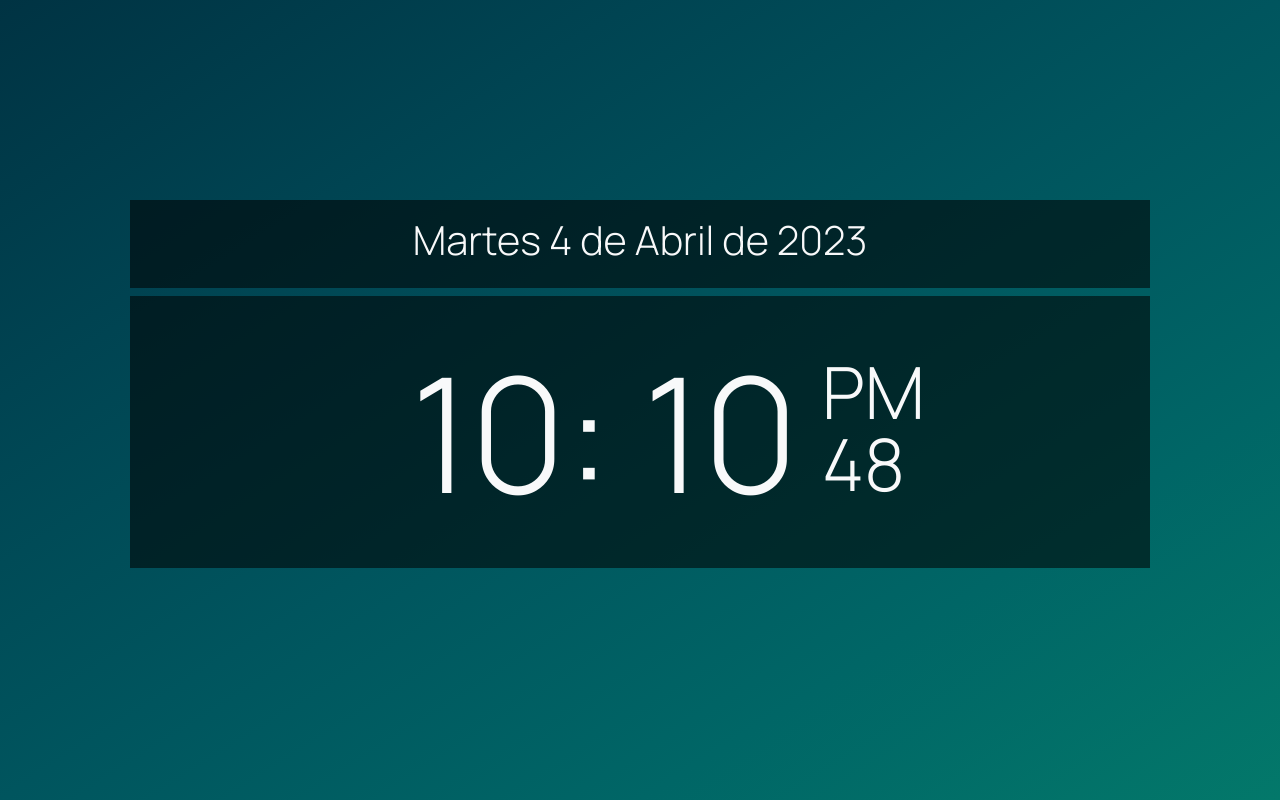
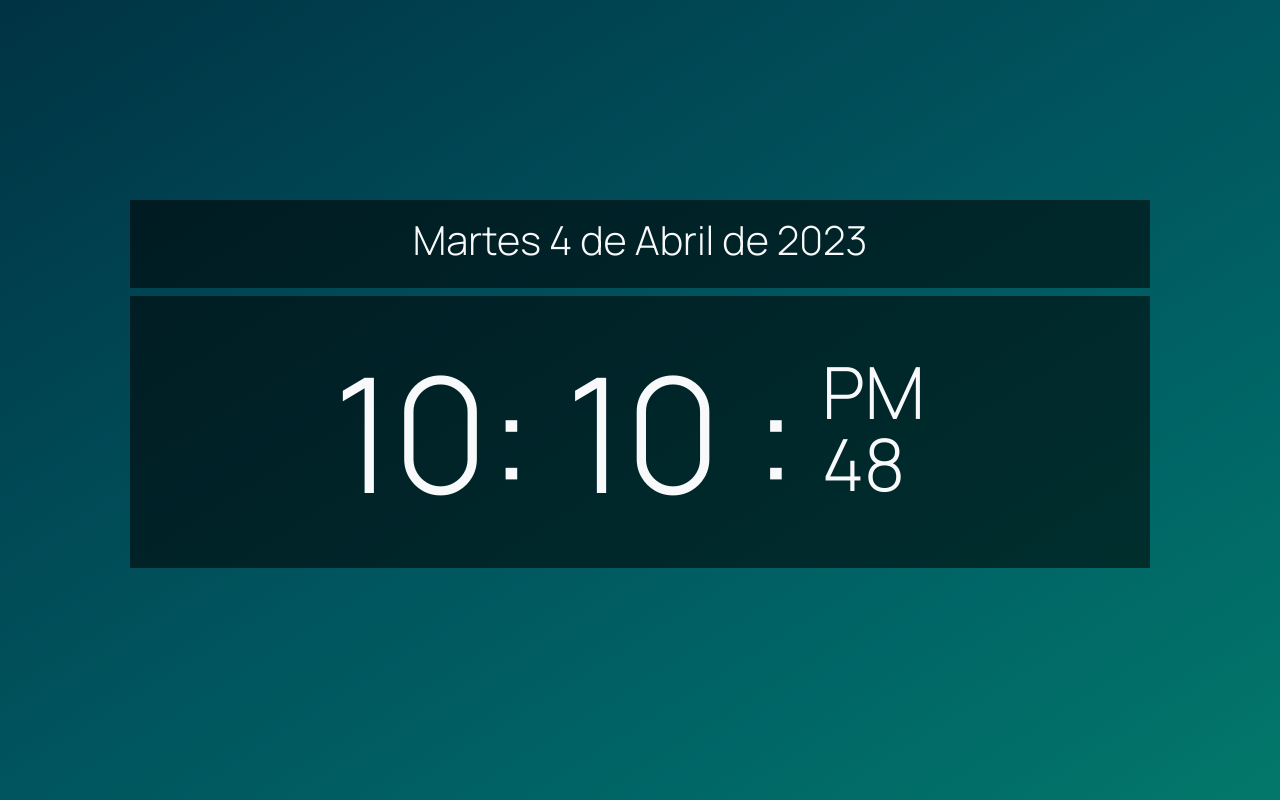
Before and after one commit to LeooQuipildor/Ejercicio4-Reloj, a plain HTML site: page index.html in a window 1280 px wide. Drawn offline with nearby package versions, Linux system fonts and the light colour scheme.

Commit message:
Arregle un error visual del reloj

```diff
--- a/js/app.js
+++ b/js/app.js
@@ -34,8 +34,6 @@ function actualizarReloj() {
     "Diciembre",
   ];
 
-
-
   let pFecha = document.getElementById("actualizarFecha");
   pFecha.innerHTML = `${
     diasSemana[fechaActual.getDay()]
@@ -44,15 +42,16 @@ function actualizarReloj() {
   } de ${fechaActual.getFullYear()}`;
 
   let pHora = document.getElementById("actualizarHora");
-  pHora.innerHTML = `${formatoHora}: ${fechaActual.getMinutes()}`;
+  pHora.innerHTML = `${formatoHora}: ${fechaActual.getMinutes()} :`;
 
   let pAmPm = document.getElementById("ampm");
   pAmPm.innerHTML = `${ampm}`;
 
   let pSegundos = document.getElementById("actualizarSegundos");
 
-  pSegundos.innerHTML = `${fechaActual.getSeconds() < 10 ? '0' : ''}${fechaActual.getSeconds()}`
-
+  pSegundos.innerHTML = `${
+    fechaActual.getSeconds() < 10 ? "0" : ""
+  }${fechaActual.getSeconds()}`;
 }
 
 setInterval(actualizarReloj, 100);
```
Also changed, not shown: index.html (+6 -3 lines).
